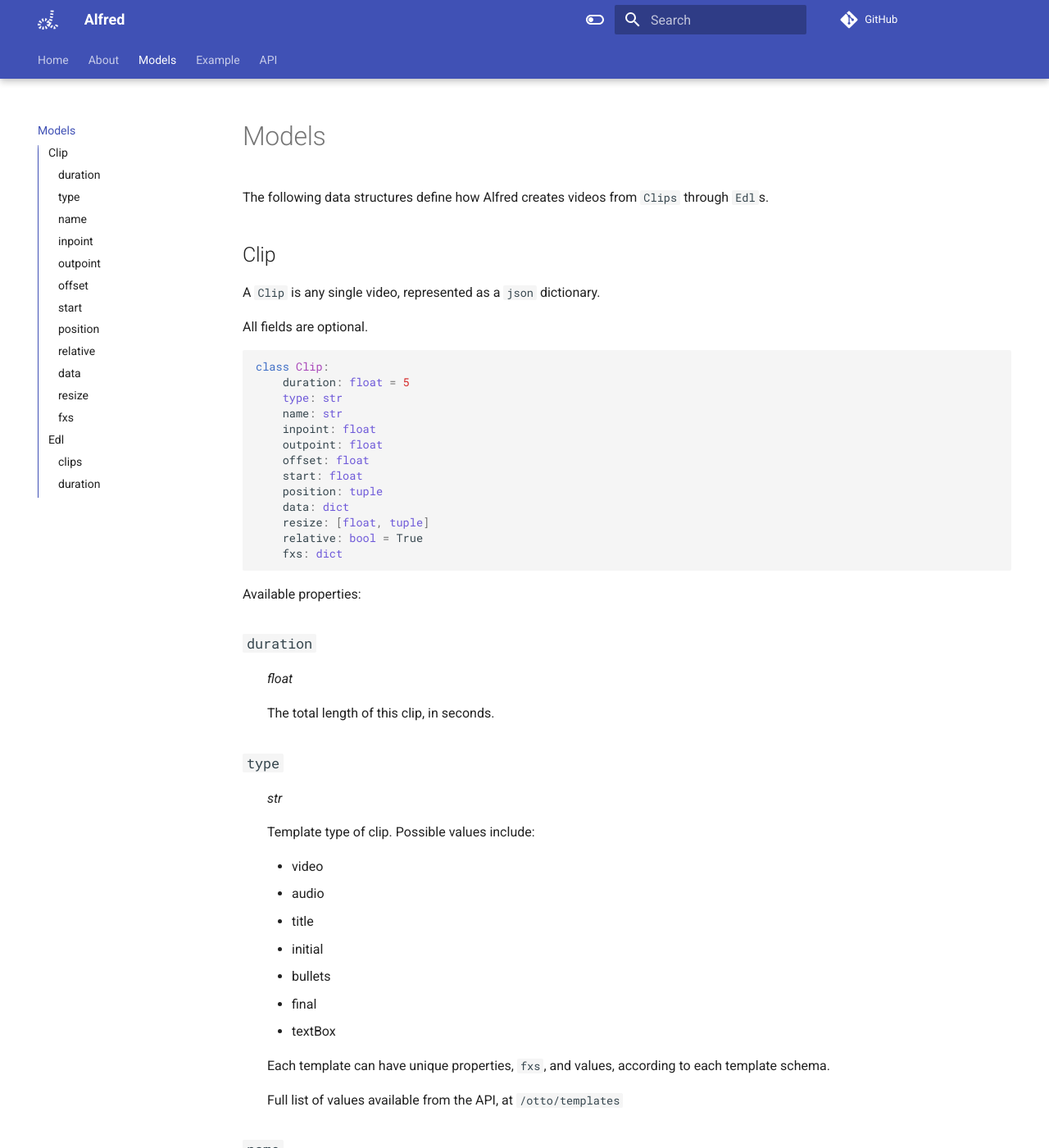
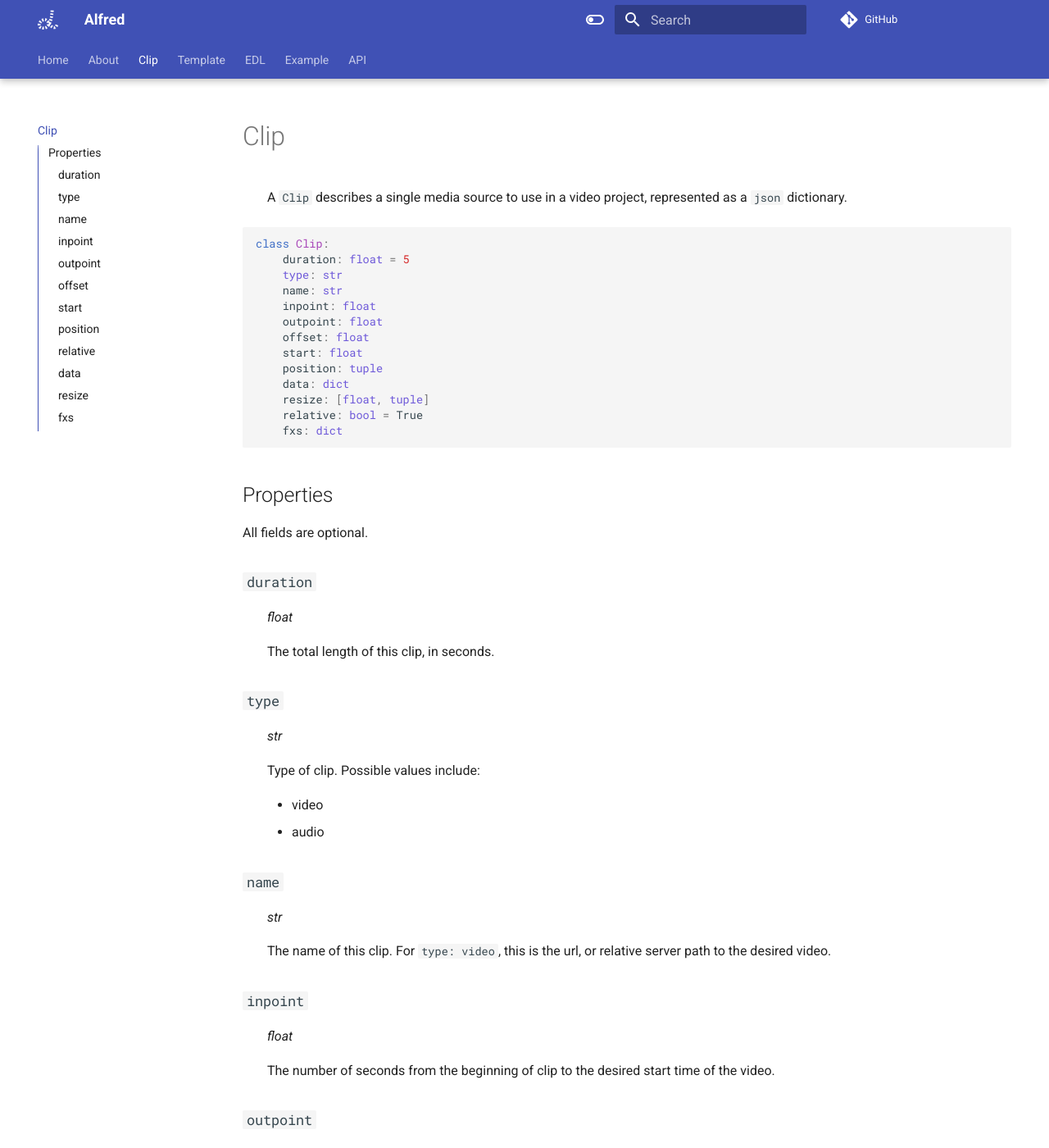
Before and after one commit to quaternionmedia/alfred, an MkDocs documentation site: the page built from docs/clip.md, in a window 1280 px wide and 1400 px high. Shown: the whole window at 82% size. Built offline with MkDocs 1.6.1 and Material for MkDocs 9.7.7, drawn with Linux system fonts in a browser that asks for light colours; comment, search, counter and statistics services are not loaded; some of the changed text lies outside the part shown.

Commit message:
split Clip, Template, Edl

````diff
--- a/docs/models.md
+++ b/docs/clip.md
@@ -1,12 +1,6 @@
-# Models
+# Clip
 
-The following data structures define how Alfred creates videos from `Clips` through `Edl`s.
-
-
-## Clip
-A `Clip` is any single video, represented as a `json` dictionary.
-
-All fields are optional.
+: A `Clip` describes a single media source to use in a video project, represented as a `json` dictionary.
 
 ``` python
 class Clip:
@@ -23,7 +17,9 @@
     relative: bool = True
     fxs: dict
 ```
-Available properties:
+
+## Properties
+All fields are optional.
 
 ### `duration`
 : *float*
@@ -33,20 +29,11 @@
 ### `type`
 : *str*
 
-    Template type of clip. Possible values include:
+    Type of clip. Possible values include:
 
     - video
     - audio
-    - title
-    - initial
-    - bullets
-    - final
-    - textBox
 
-
-    Each template can have unique properties, `fxs`, and values, according to each template schema.
-
-    Full list of values available from the API, at `/otto/templates`
 
 ### `name`
 : *str*
@@ -136,25 +123,3 @@
     - circleShrink
     - boxShrink
     - drawBoxOutline
-
-
-## Edl
-An `Edl` (**E**dit **D**ecision **L**ist) is a list of `Clip`s needed to render a finalized video.
-``` python
-class Edl:
-    clips: List[Clip]
-    duration: float = None
-```
-Available properties:
-### `clips`
-: *List[Clip]*
-
-    A list of clips to render into a finalized video.
-
-    ??? info "Clip Rendering Order"
-        `Clip`s are rendered in the order listed, as a multi-track timeline. If multiple clips overlap, the first clip will be rendered on the "**bottom**" of the video stack, and the last clip will be rendered above all others, with any transparencies applied.
-
-### `duration`
-: *float*
-
-    An optional duration (in seconds) to trim an `Edl` to a desired length.
--- a/mkdocs.yml
+++ b/mkdocs.yml
@@ -6,7 +6,9 @@
 nav:
   - Home: index.md
   - About: about.md
-  - Models: models.md
+  - Clip: clip.md
+  - Template: template.md
+  - EDL: edl.md
   - Example: example.md
   - API: api.md
 
````
Also changed, not shown: docs/edl.md (added, +20 -0 lines), docs/template.md (added, +1 -0 lines).
